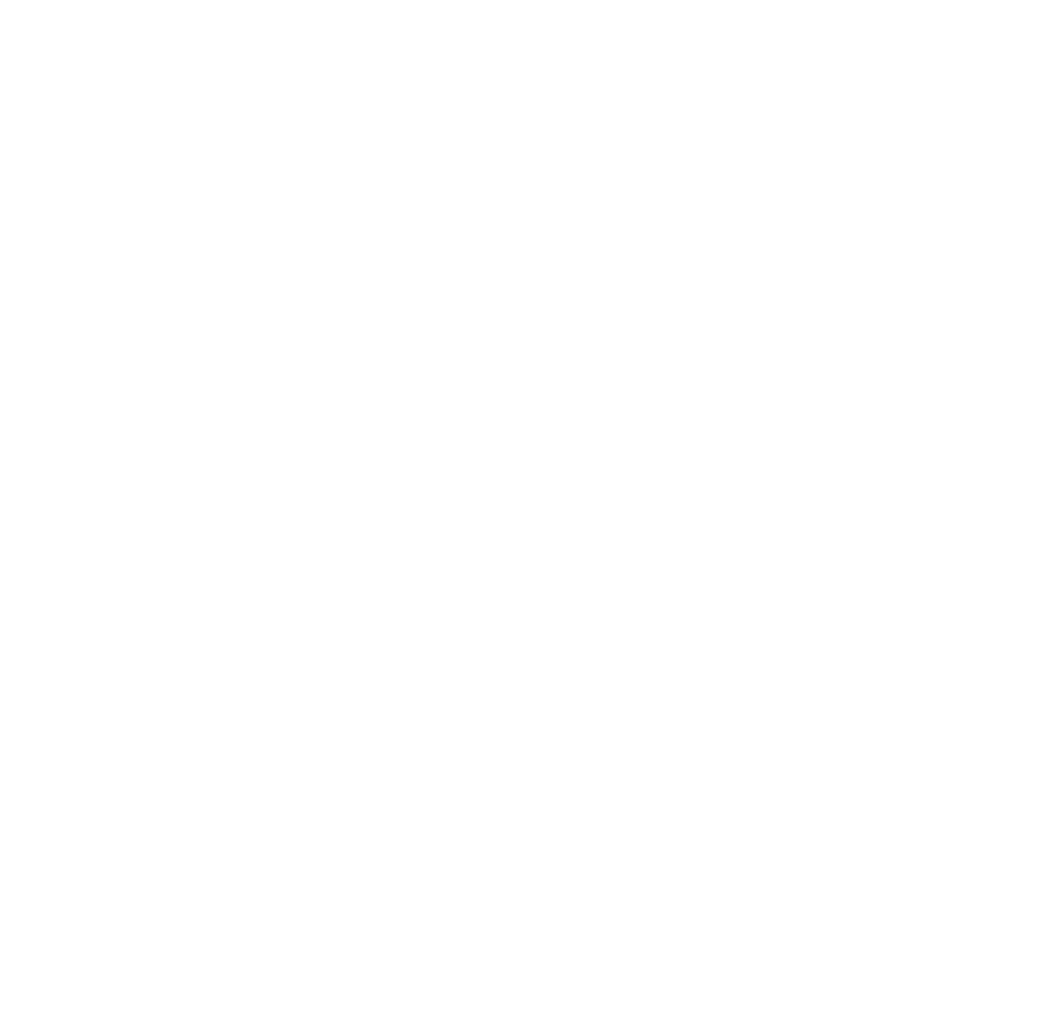
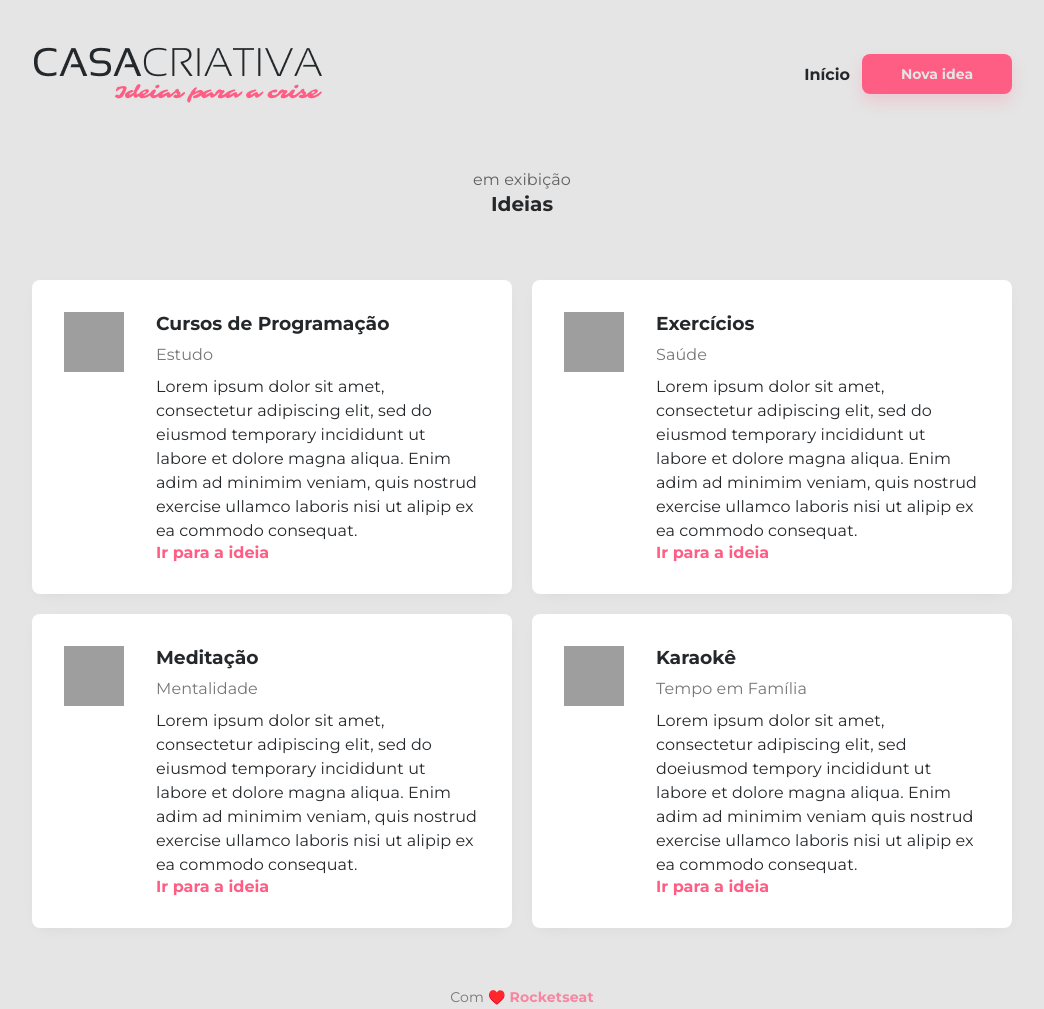
Before and after one commit to emys-alb/WorkshopDev, a plain HTML site: page casacriativa/html/ideias.html in a window 1280 px wide. Shown: the whole page, without its empty margins (118-1162 px from the left). Before the commit the page ends 800 px from the top, so only its background shows below. Drawn offline with Linux system fonts and the light colour scheme; grey boxes are pictures that could not be loaded.

Commit message:
Criando a pagina de ideias

```diff
--- a/casacriativa/css/style.css
+++ b/casacriativa/css/style.css
@@ -1,9 +1,13 @@
 body{
+  font-family: 'Montserrat', sans-serif;
+
   background: #e5e5e5;
   color: #25282b;
-  font-family: 'Montserrat', sans-serif;
+  margin: 0;
+}
 
-  margin: 0;
+body.hideScroll {
+  overflow: hidden;
 }
 
 .hide {
@@ -15,6 +19,31 @@ p, .description {
   line-height: 24px;
   letter-spacing: 0.1px;
 }
+
+.button {
+  background: #ff5e84;
+  color: white;
+
+  width: 150px;
+  height: 40px;
+
+  font-size: 14px;
+  font-weight: bold;
+
+  display: flex;
+  align-items: center;
+  justify-content: center;
+
+  border-radius: 8px;
+
+  box-shadow: 0px 8px 16px #ff5e8432;
+}
+
+.button:hover {
+  background-color: #0984e3;
+  text-decoration: none;
+}
+
 
 a {
   color: #ff5e84;
@@ -38,7 +67,7 @@ a:hover {
 #intro {
   width: 300px;
 
-  margin-right: 20px;
+  margin-right: 64px;
 
 }
 
@@ -49,7 +78,6 @@ main {
 #buttons{
   display: flex;
   justify-content: space-evenly;
-  text-align: center;
 
   margin-bottom: 32px;
 }
@@ -65,28 +93,11 @@ button {
   letter-spacing: 0.2px;
 
   cursor: pointer;
-
   outline: none;
 }
 
 button:hover {
   text-decoration: underline;
-}
-
-.fat {
-  background: #ff5e84;
-  color: white;
-
-  width: 150px;
-  height: 40px;
-
-  border-radius: 6px;
-
-  box-shadow: 0px 8px 16px #ff5e8432;
-}
-
-button.fat:hover {
-  text-decoration: none;
 }
 
 footer {
@@ -145,6 +156,9 @@ footer a {
 
   position: absolute;
   top: 0;
+  bottom: 0;
+  left: 0;
+  right: 0;
 
   width: 100vw;
   height: 100vw;
@@ -156,9 +170,13 @@ footer a {
 
 }
 
+#modal.addScroll {
+  overflow: auto
+}
+
 #modal .content {
-  margin-top: 128px;
-
+  margin-top: 15%;
+  justify-content: center;
   color: white;
 }
 
@@ -172,7 +190,7 @@ footer a {
   width: 80%;
   max-width: 800px;
 
-  margin: 0 auto 15%;
+  margin: 0 auto 5%;
 
   display: grid;
   grid-template-columns: 1fr 1fr;
@@ -188,22 +206,19 @@ footer a {
   grid-column: span 2;
 }
 
-form input {
+form input,
+form textarea {
+  width: 100%;
 
+  padding: 12px;
+
+  box-sizing: border-box;
   border-radius: 6px;
   border: 1px solid rgba(141,25,52,0.5);
 
   outline: none;
 
   font-size: 16px;
-}
-
-form input, form textarea {
-  width: 100%;
-
-  padding: 12px;
-
-  box-sizing: border-box;
 }
 
 form label {
@@ -231,11 +246,12 @@ form a {
 
   align-self: end;
 
+  transition: 400ms;
 }
 
 form a:hover {
   background: #fff;
-  color: #0984e3;
+  color: #ff5E86;
 
   text-decoration: none;
 }
@@ -254,6 +270,8 @@ form button {
 
   grid-column: 2;
   justify-self: end;
+
+  transition: 400ms;
 }
 
 form button:hover {
@@ -267,3 +285,69 @@ form button:hover {
   opacity: 0;
   visibility: hidden;
 }
+
+
+/* Ideias */
+#page-ideas #container {
+  display: block;
+}
+#page-ideas header {
+  display: flex;
+  justify-content: space-between
+}
+
+#page-ideas nav{
+  display: flex;
+  align-items: center;
+}
+
+#page-ideas nav li {
+  list-style-type: none;
+  margin-right: 12px;
+}
+
+#page-ideas nav li a {
+  color: #25282b;
+}
+
+#page-ideas nav li a.button {
+  color: #e5e5e5;
+}
+
+#page-ideas nav li:last-child {
+  margin: 0;
+}
+
+section#title {
+  text-align: center;
+
+  margin: 64px;
+}
+
+section#title p {
+  opacity: 0.7;
+  margin: 0;
+}
+
+section#title h1 {
+  margin: 0;
+
+  font-size: 20px;
+}
+
+section#ideias {
+  display: grid;
+  grid-template-columns: 1fr 1fr;
+
+  gap: 20px;
+}
+
+section#ideias .idea {
+  margin: 0;
+}
+
+section#title,
+section#ideias,
+footer {
+  margin-top: 60px;
+}
--- a/casacriativa/html/ideias.html
+++ b/casacriativa/html/ideias.html
@@ -4,11 +4,132 @@
 <head>
   <meta charset="UTF-8">
   <meta name="viewport" content="width=device-width, initial-scale=1.0">
-  <title>Document</title>
+  <title>Ideias - Casa Criativa</title>
+
+  <link href="https://fonts.googleapis.com/css?family=Montserrat:300,400,600,700,900&display=swap" rel="stylesheet">
+  <link rel="stylesheet" type="text/css" href="../css/style.css">
 </head>
 
-<body>
+<body id="page-ideas">
+  <div id="container">
+    <header>
+      <a href="../index.html">
+        <img src="../img/logo.png" alt="Imagem da Logomarca" />
+      </a>
+      <nav>
+        <li><a href="../index.html">Início</a></li>
+        <li><a href="#" class="button" onclick="onOff()">Nova idea</a></li>
+      </nav>
+    </header>
+    <section id="title">
+      <p>em exibição</p>
+      <h1>Ideias</h1>
+    </section>
 
+    <main>
+      <section id="ideias">
+        <div class="idea">
+          <img src="https://image.flaticon.com/icons/svg/2729/2729007.svg" alt="Programador" />
+
+          <div class="content">
+            <h3>Cursos de Programação</h3>
+            <p>Estudo</p>
+            <div class="description">Lorem ipsum dolor sit amet, consectetur adipiscing elit, sed do eiusmod temporary
+              incididunt ut labore et dolore magna aliqua. Enim adim ad minimim veniam, quis nostrud exercise ullamco
+              laboris nisi ut alipip ex ea commodo consequat.</div>
+            <a href="#">Ir para a ideia</a>
+          </div>
+
+        </div>
+
+        <div class="idea">
+          <img src="https://image.flaticon.com/icons/svg/2729/2729069.svg" alt="Yoga" />
+
+          <div class="content">
+            <h3>Exercícios</h3>
+            <p>Saúde</p>
+            <div class="description">Lorem ipsum dolor sit amet, consectetur adipiscing elit, sed do eiusmod temporary
+              incididunt ut labore et dolore magna aliqua. Enim adim ad minimim veniam, quis nostrud exercise ullamco
+              laboris nisi ut alipip ex ea commodo consequat.</div>
+            <a href="#">Ir para a ideia</a>
+          </div>
+
+        </div>
+
+        <div class="idea">
+          <img src="https://image.flaticon.com/icons/svg/2729/2729027.svg" alt="Meditando" />
+
+          <div class="content">
+            <h3>Meditação</h3>
+            <p>Mentalidade</p>
+            <div class="description">Lorem ipsum dolor sit amet, consectetur adipiscing elit, sed do eiusmod temporary
+              incididunt ut labore et dolore magna aliqua. Enim adim ad minimim veniam, quis nostrud exercise ullamco
+              laboris nisi ut alipip ex ea commodo consequat.</div>
+            <a href="#">Ir para a ideia</a>
+
+          </div>
+        </div>
+
+        <div class="idea">
+          <img src="https://image.flaticon.com/icons/svg/2729/2729032.svg" alt="Karaoke" />
+          <div class="content">
+            <h3>Karaokê</h3>
+            <p>Tempo em Família</p>
+            <div class="description">Lorem ipsum dolor sit amet, consectetur adipiscing elit, sed doeiusmod tempory
+              incididunt ut labore et dolore magna aliqua. Enim adim ad minimim veniam quis nostrud exercise ullamco
+              laboris nisi ut alipip ex ea commodo consequat.</div>
+            <a href="#">Ir para a ideia</a>
+          </div>
+        </div>
+      </section>
+    </main>
+    <footer>
+      Com ♥️ <a href="http://rocketseat.com.br" target="_blank">Rocketseat</a>
+    </footer>
+  </div>
+
+  <!-- Modal -->
+  <div id="modal" class="hide">
+    <div class="content">
+      <h1>Nova Ideia</h1>
+
+      <form action="">
+
+        <div class="input-wrapper">
+
+          <label for="title">Título da Ideia</label>
+          <input type="text" name="title">
+
+        </div>
+
+        <div class="input-wrapper">
+          <label for="category">Categoria</label>
+          <input type="text" name="category">
+        </div>
+
+        <div class="input-wrapper">
+          <label for="image">Link da Imagem</label>
+          <input type="url" name="image">
+        </div>
+
+        <div class="input-wrapper">
+          <label for="description">Digite uma descrição da ideia</label>
+          <textarea name="description" cols="30" rows="10"></textarea>
+        </div>
+
+        <div class="input-wrapper">
+          <label for="link">Link da Ideia</label>
+          <input type="url" name="link">
+        </div>
+
+        <a href="#" onclick="onOff()">Voltar</a>
+        <button>Salvar</button>
+
+      </form>
+    </div>
+  </div>
+
+  <script src="../js/script.js"></script>
 </body>
 
 </html>
--- a/casacriativa/js/script.js
+++ b/casacriativa/js/script.js
@@ -3,4 +3,15 @@ function onOff() {
     .querySelector("#modal")
     .classList
     .toggle("hide")
+
+  document
+    .querySelector("body")
+    .classList
+    .toggle("hideScroll")
+
+  document
+    .querySelector("#modal")
+    .classList
+    .toggle("addScroll")
+
 }
```
Also changed, not shown: casacriativa/index.html (+5 -3 lines).
